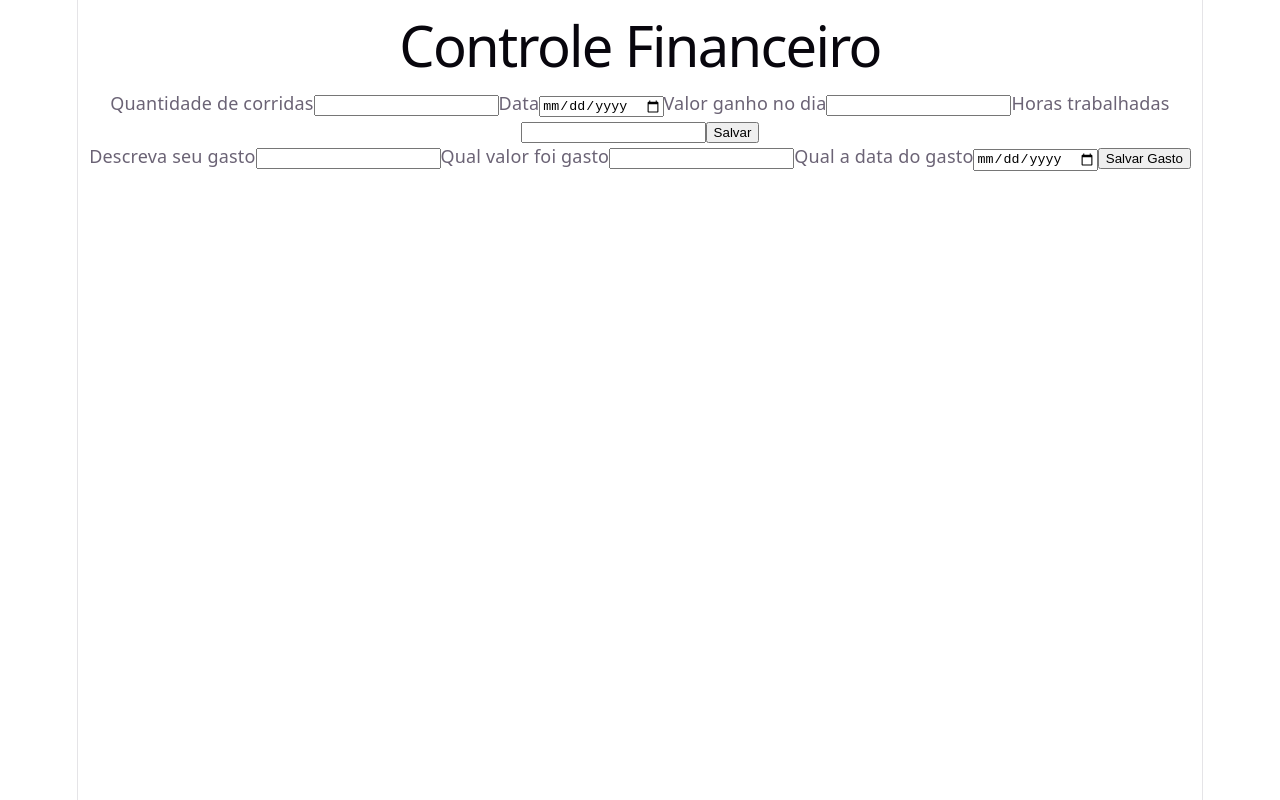
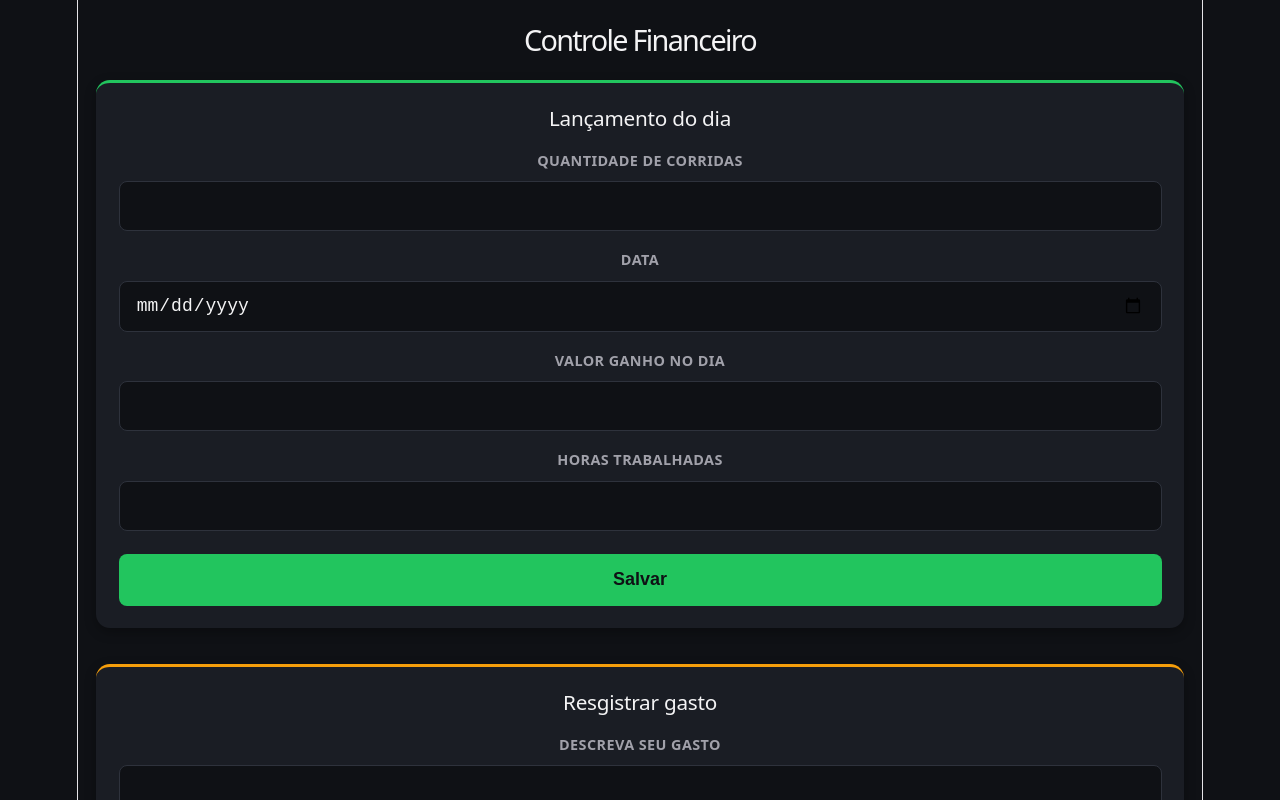
Before and after one commit to Mttew97/controle-financeiro-uber, a React (Vite) app in the folder financeiro-uber-pai/: page / in a window 1280 px wide. Shown: the top 800 px of the page. Built offline with nearby package versions, Linux system fonts and the light colour scheme; no server answers.

Commit message:
Estilização dos formulários com tema escuro

```diff
--- a/financeiro-uber-pai/src/App.css
+++ b/financeiro-uber-pai/src/App.css
@@ -1,184 +1,97 @@
-.counter {
-  font-size: 16px;
-  padding: 5px 10px;
-  border-radius: 5px;
-  color: var(--accent);
-  background: var(--accent-bg);
-  border: 2px solid transparent;
-  transition: border-color 0.3s;
-  margin-bottom: 24px;
-
-  &:hover {
-    border-color: var(--accent-border);
-  }
-  &:focus-visible {
-    outline: 2px solid var(--accent);
-    outline-offset: 2px;
-  }
+* {
+  box-sizing: border-box;
 }
 
-.hero {
-  position: relative;
-
-  .base,
-  .framework,
-  .vite {
-    inset-inline: 0;
-    margin: 0 auto;
+body {
+  margin: 0;
+  font-family: system-ui, -apple-system, sans-serif;
+  background-color: #0f1115;
+  color: #e4e4e7;
 }
 
-  .base {
-    width: 170px;
-    position: relative;
-    z-index: 0;
+h1 {
+  text-align: center;
+  font-size: 1.6rem;
+  padding: 1.5rem 1rem 0.5rem;
+  margin: 0;
+  color: #f4f4f5;
 }
 
-  .framework,
-  .vite {
-    position: absolute;
+section {
+  background: #1a1d24;
+  margin: 1rem;
+  padding: 1.25rem;
+  border-radius: 14px;
+  box-shadow: 0 4px 12px rgba(0, 0, 0, 0.3);
 }
 
-  .framework {
-    z-index: 1;
-    top: 34px;
-    height: 28px;
-    transform: perspective(2000px) rotateZ(300deg) rotateX(44deg) rotateY(39deg)
-      scale(1.4);
+section.lancamentos-diario {
+  border-top: 3px solid #22c55e;
 }
 
-  .vite {
-    z-index: 0;
-    top: 107px;
-    height: 26px;
-    width: auto;
-    transform: perspective(2000px) rotateZ(300deg) rotateX(40deg) rotateY(39deg)
-      scale(0.8);
-  }
+section.gastos {
+  border-top: 3px solid #f59e0b;
 }
 
-#center {
+h2 {
+  margin: 0 0 1rem;
+  font-size: 1.15rem;
+  color: #f4f4f5;
+}
+
+form {
   display: flex;
   flex-direction: column;
-  gap: 25px;
-  place-content: center;
-  place-items: center;
-  flex-grow: 1;
-
-  @media (max-width: 1024px) {
-    padding: 32px 20px 24px;
-    gap: 18px;
-  }
+  gap: 0.9rem;
 }
 
-#next-steps {
-  display: flex;
-  border-top: 1px solid var(--border);
-  text-align: left;
-
-  & > div {
-    flex: 1 1 0;
-    padding: 32px;
-    @media (max-width: 1024px) {
-      padding: 24px 20px;
-    }
+label {
+  font-weight: 600;
+  font-size: 0.8rem;
+  color: #a1a1aa;
+  text-transform: uppercase;
+  letter-spacing: 0.03em;
+  margin-bottom: -0.5rem;
 }
 
-  .icon {
-    margin-bottom: 16px;
-    width: 22px;
-    height: 22px;
+input {
+  font-size: 1rem;
+  padding: 0.75rem 0.9rem;
+  border: 1px solid #2e323c;
+  border-radius: 8px;
+  background-color: #0f1115;
+  color: #f4f4f5;
 }
 
-  @media (max-width: 1024px) {
-    flex-direction: column;
-    text-align: center;
-  }
+input:focus {
+  outline: none;
+  border-color: #22c55e;
 }
 
-#docs {
-  border-right: 1px solid var(--border);
-
-  @media (max-width: 1024px) {
-    border-right: none;
-    border-bottom: 1px solid var(--border);
-  }
+section.gastos input:focus {
+  border-color: #f59e0b;
 }
 
-#next-steps ul {
-  list-style: none;
-  padding: 0;
-  display: flex;
-  gap: 8px;
-  margin: 32px 0 0;
-
-  .logo {
-    height: 18px;
+button {
+  font-size: 1rem;
+  font-weight: 600;
+  padding: 0.85rem;
+  border: none;
+  border-radius: 8px;
+  margin-top: 0.4rem;
+  cursor: pointer;
 }
 
-  a {
-    color: var(--text-h);
-    font-size: 16px;
-    border-radius: 6px;
-    background: var(--social-bg);
-    display: flex;
-    padding: 6px 12px;
-    align-items: center;
-    gap: 8px;
-    text-decoration: none;
-    transition: box-shadow 0.3s;
-
-    &:hover {
-      box-shadow: var(--shadow);
-    }
-    .button-icon {
-      height: 18px;
-      width: 18px;
-    }
+section.lancamentos-diario button {
+  background-color: #22c55e;
+  color: #0f1115;
 }
 
-  @media (max-width: 1024px) {
-    margin-top: 20px;
-    flex-wrap: wrap;
-    justify-content: center;
-
-    li {
-      flex: 1 1 calc(50% - 8px);
+section.gastos button {
+  background-color: #f59e0b;
+  color: #0f1115;
 }
 
-    a {
-      width: 100%;
-      justify-content: center;
-      box-sizing: border-box;
+button:active {
+  opacity: 0.85;
 }
-  }
-}
-
-#spacer {
-  height: 88px;
-  border-top: 1px solid var(--border);
-  @media (max-width: 1024px) {
-    height: 48px;
-  }
-}
-
-.ticks {
-  position: relative;
-  width: 100%;
-
-  &::before,
-  &::after {
-    content: '';
-    position: absolute;
-    top: -4.5px;
-    border: 5px solid transparent;
-  }
-
-  &::before {
-    left: 0;
-    border-left-color: var(--border);
-  }
-  &::after {
-    right: 0;
-    border-right-color: var(--border);
-  }
-}
--- a/financeiro-uber-pai/src/App.jsx
+++ b/financeiro-uber-pai/src/App.jsx
@@ -63,6 +63,8 @@ function App() {
 return (
     <>
      <h1>Controle Financeiro</h1>
+     <section className='lancamentos-diario'>
+      <h2>Lançamento do dia</h2>
      <form onSubmit={handleSubmit}>
      <label htmlFor="corridas">Quantidade de corridas</label>
       <input
@@ -94,6 +96,9 @@ return (
       />
       <button type="submit">Salvar</button>
       </form>
+      </section>
+       <section className='gastos'>
+      <h2>Resgistrar gasto</h2>
       <form onSubmit={handleSubmitGasto}>
         <label htmlFor='descricaoGasto'>Descreva seu gasto</label>
         <input
@@ -115,6 +120,7 @@ return (
         onChange={(e) => setdataGasto(e.target.value)} />
         <button type="submit">Salvar Gasto</button>
       </form>
+      </section>
     </>
   )
 }
```
Lines whose indentation alone changed are shown as unchanged.
